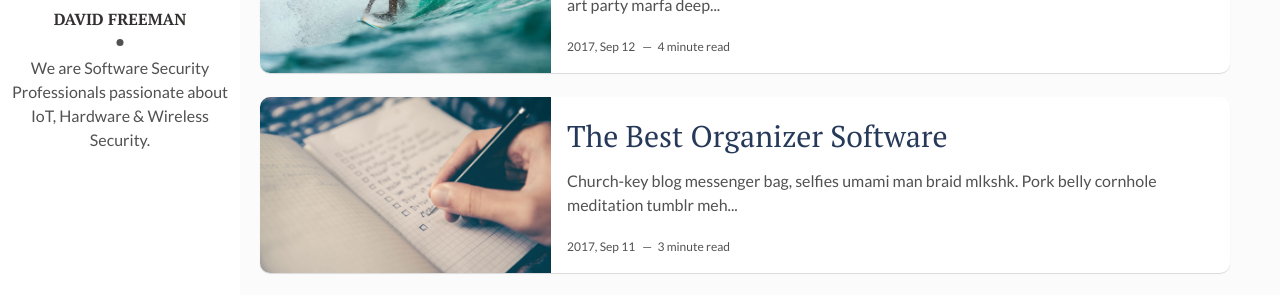
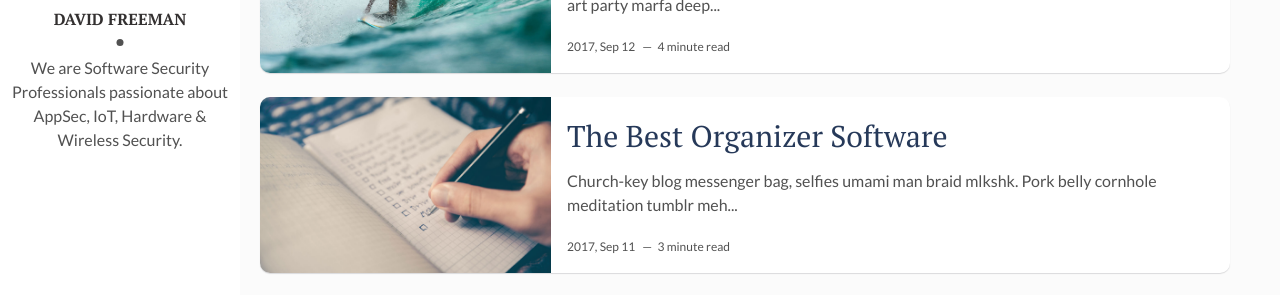
Before and after one commit to h4k3rhut/hackerhut, a Jekyll site: the page built from index.html, in a window 1280 px wide. Shown: the part 123-418 px from the top of the page. Built offline with Jekyll 4.4.1, drawn with Linux system fonts in a browser that asks for light colours; the list of posts is cut into pages by our own code; some of the changed lines change nothing that is shown.

Commit message:
Update _config.yml

```diff
--- a/_config.yml
+++ b/_config.yml
@@ -1,8 +1,5 @@
-title: Hello, world! I'm David Freeman
-description: > # this means to ignore newlines until "baseurl:"
-  Write an awesome description for your new site here. You can edit this
-  line in _config.yml. It will appear in your document head meta (for
-  Google search results) and in your feed.xml site description.
+title: Hello, Wellcome to H4k3rhut(hakerhut)
+description: We are Software Security Professionals passionate about AppSec, IoT, Hardware & Wireless Security.
 permalink: ':title/'
 baseurl: "/hakerhut" # the subpath of your site, e.g. /blog
 url: "" # the base hostname & protocol for your site, e.g. http://example.com
@@ -11,7 +8,7 @@
 # Author Settings
 author: David Freeman # add your name
 author-img: david-freeman.jpg # add your photo
-about-author: We are Software Security Professionals passionate about IoT, Hardware & Wireless Security. # add description
+about-author: We are Software Security Professionals passionate about AppSec, IoT, Hardware & Wireless Security. # add description
 social-twitter: # add your Twitter handle
 social-facebook: # add your Facebook handle
 social-github: artemsheludko # add your Github handle
```
